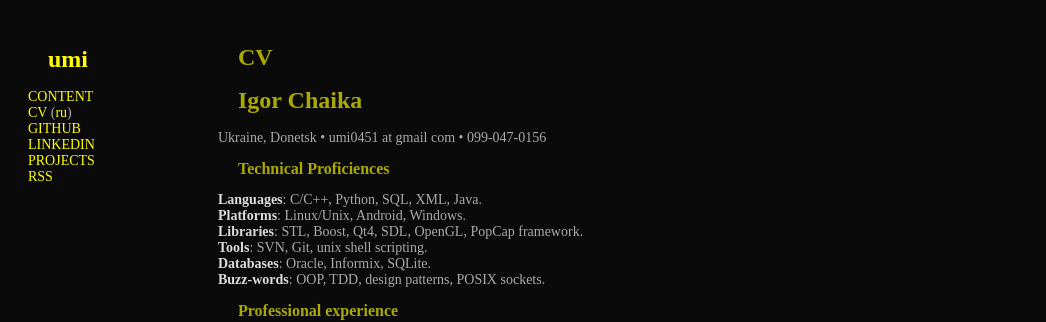
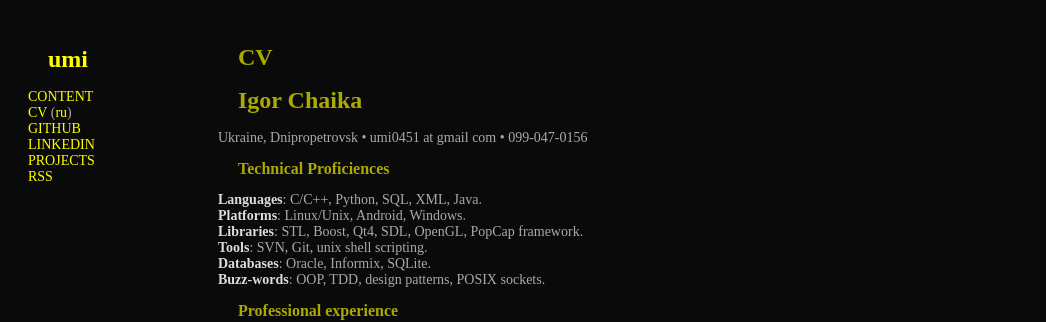
Before and after one commit to clckwrkbdgr/clckwrkbdgr.github.io, a Jekyll site: the page built from cv.en.md, in a window 1280 px wide. Shown: the top 322 px of the page, without its empty margins (0-1046 px from the left). Built offline with Jekyll 4.4.1, drawn with Linux system fonts in a browser that asks for light colours; Markdown is read by kramdown in place of the engine named in the settings.

Commit message:
Fixed location in CV.

```diff
--- a/_cv.en.yml
+++ b/_cv.en.yml
@@ -1,7 +1,7 @@
 title: CV
 
 name: Igor Chaika
-location: Ukraine, Donetsk
+location: Ukraine, Dnipropetrovsk
 email: umi<span class="NOSPAM">NOSPAM</span>0451 at gmail com
 phone: 099-047-0156
 
--- a/_cv.ru.yml
+++ b/_cv.ru.yml
@@ -1,7 +1,7 @@
 title: Резюме
 
 name: Игорь Чайка
-location: Украина, Донецк
+location: Украина, Днепропетровск
 email: umi<span class="NOSPAM">NOSPAM</span>0451 at gmail com
 phone: 099-047-0156
 
--- a/cv.en.md
+++ b/cv.en.md
@@ -5,7 +5,7 @@ title: CV
 
 # Igor Chaika
 
-Ukraine, Donetsk • umi<span class="NOSPAM">NOSPAM</span>0451 at gmail com • 099-047-0156
+Ukraine, Dnipropetrovsk • umi<span class="NOSPAM">NOSPAM</span>0451 at gmail com • 099-047-0156
 
 ## Technical Proficiences
 
```
Also changed, not shown: cv.ru.md (+1 -1 lines).
